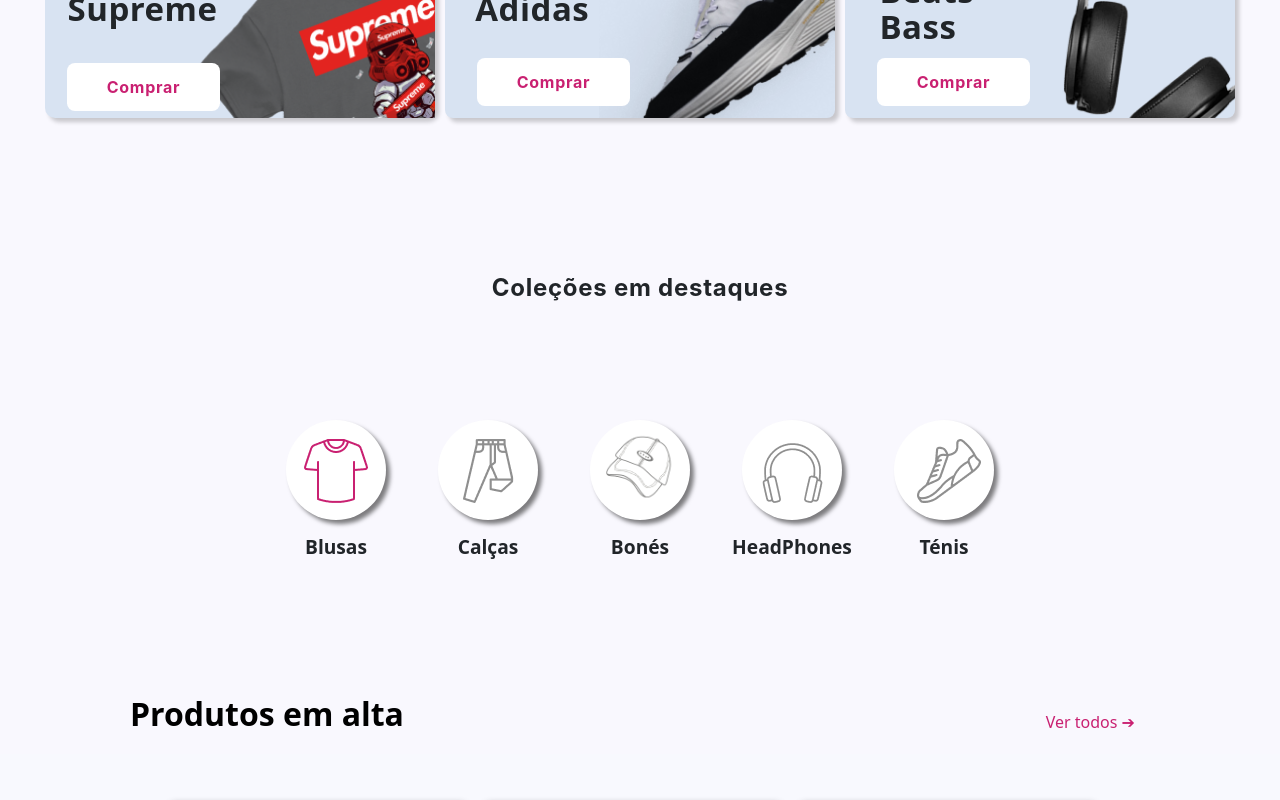
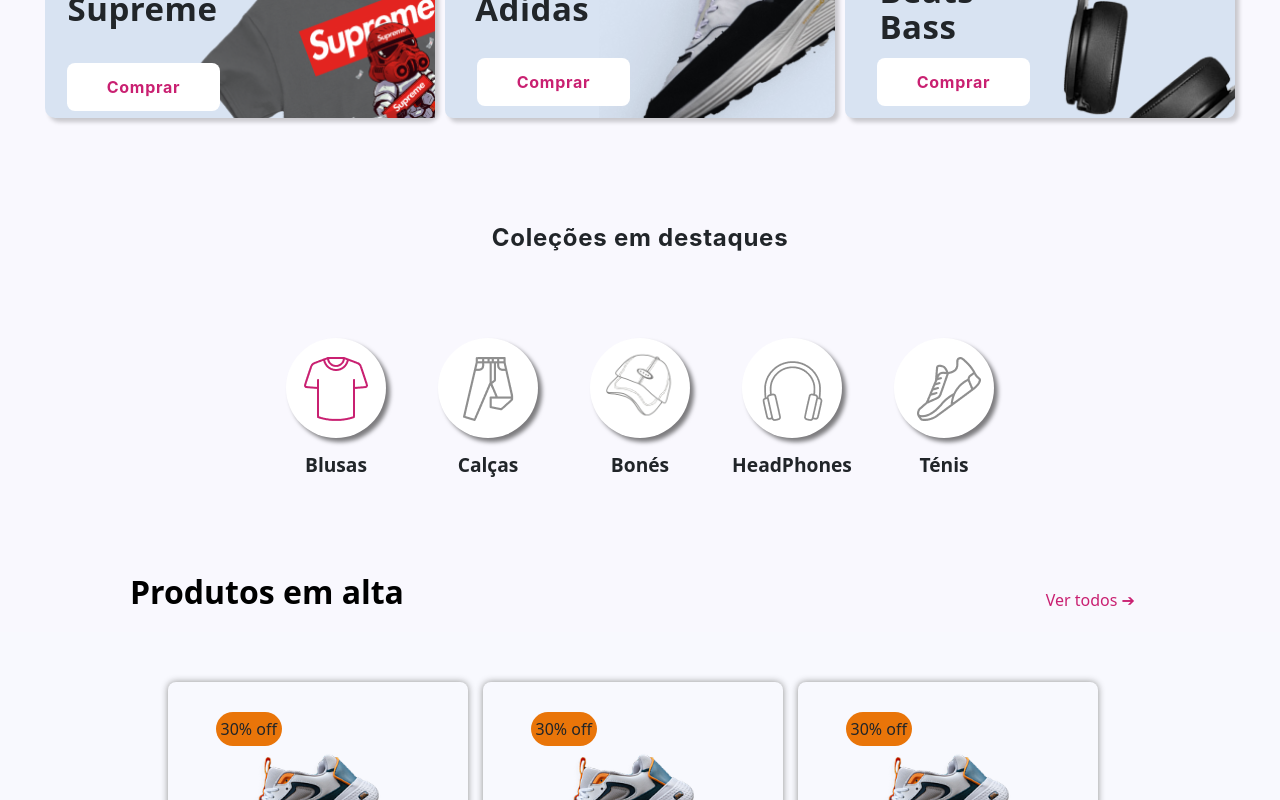
Before and after one commit to Davidgit250596/dripAtual, a React (Vite) app: page / in a window 1280 px wide. Shown: the part 1167-1967 px from the top of the page. Built offline with nearby package versions, Linux system fonts and the light colour scheme.

Commit message:
Pagina 1 finalizada

```diff
--- a/src/components/colecao1/colecao1.css
+++ b/src/components/colecao1/colecao1.css
@@ -18,7 +18,7 @@
     display: flex;
     justify-content: space-around;
     margin: 40px;
-    margin-bottom: 130px;
+    margin-bottom: 80px;
 }
 .divBlusaSupreme {
     display: flex;
--- a/src/components/colecao2/colecao2.css
+++ b/src/components/colecao2/colecao2.css
@@ -5,7 +5,7 @@
 .iconesColecoes {
     display: flex;
     justify-content: center;
-    margin: 40px;
+    /* margin: 40px; */
     padding: 80px;
     gap: 52px;
 }
```
